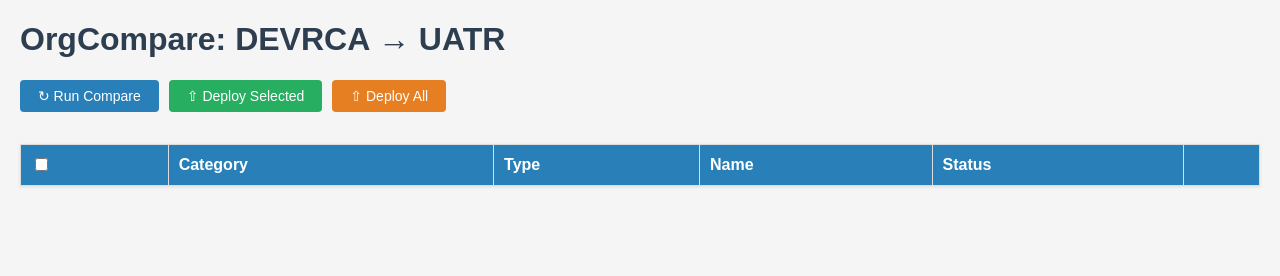
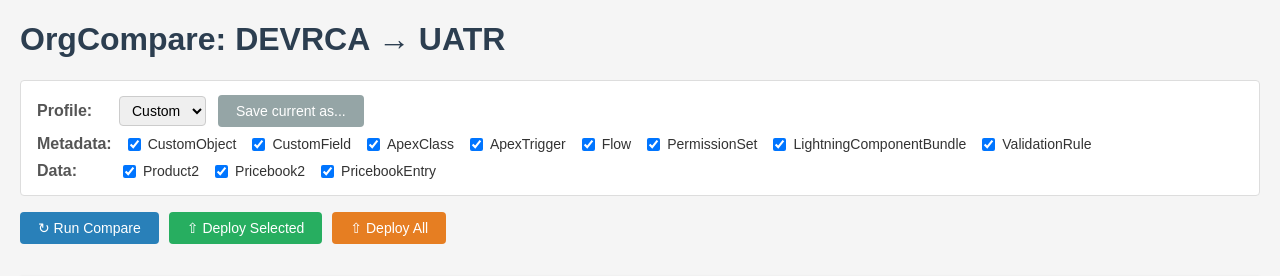
Before and after one commit to tlo300/sfdc.org.compare, a Flask app: page / in a window 1280 px wide. Shown: the top 276 px of the page. Run offline with Flask 3, Linux system fonts and the light colour scheme; lists and menus that the app fills with data are empty.

Commit message:
feat: pre-run selection panel with profile dropdown and checkboxes

```diff
--- a/templates/ui.html
+++ b/templates/ui.html
@@ -11,6 +11,7 @@
     .btn-primary { background: #2980b9; color: white; }
     .btn-success { background: #27ae60; color: white; }
     .btn-warning { background: #e67e22; color: white; }
+    .btn-secondary { background: #95a5a6; color: white; }
     button:hover { opacity: 0.85; }
     table { border-collapse: collapse; width: 100%; background: white; box-shadow: 0 1px 3px rgba(0,0,0,0.1); }
     th, td { border: 1px solid #ddd; padding: 10px; text-align: left; }
@@ -28,10 +29,42 @@
     .summary-bar { display: flex; gap: 20px; margin-bottom: 16px; }
     .summary-card { background: white; padding: 10px 16px; border-radius: 4px; border: 1px solid #ddd; }
     .summary-card span { font-weight: bold; font-size: 18px; }
+    .selection-panel { background: white; border: 1px solid #ddd; border-radius: 4px; padding: 14px 16px; margin-bottom: 16px; }
+    .selection-row { display: flex; align-items: center; gap: 12px; margin-bottom: 8px; flex-wrap: wrap; }
+    .selection-row:last-child { margin-bottom: 0; }
+    .selection-row > label:first-child { min-width: 70px; font-weight: bold; color: #555; }
+    .check-label { display: flex; align-items: center; gap: 4px; font-size: 14px; }
+    select { padding: 5px 8px; border-radius: 4px; border: 1px solid #ccc; font-size: 14px; }
   </style>
 </head>
 <body>
   <h1>OrgCompare: {{ source_org }} → {{ target_org }}</h1>
+
+  <div class="selection-panel">
+    <div class="selection-row">
+      <label>Profile:</label>
+      <select id="profile-select" onchange="applyProfile()">
+        <option value="">Custom</option>
+      </select>
+      <button class="btn-secondary" onclick="saveCurrentProfile()">Save current as...</button>
+    </div>
+    <div class="selection-row">
+      <label>Metadata:</label>
+      {% for type in all_metadata_types %}
+      <label class="check-label">
+        <input type="checkbox" class="meta-check" value="{{ type }}" checked onchange="onSelectionChange()"> {{ type }}
+      </label>
+      {% endfor %}
+    </div>
+    <div class="selection-row">
+      <label>Data:</label>
+      {% for obj in all_data_objects %}
+      <label class="check-label">
+        <input type="checkbox" class="obj-check" value="{{ obj }}" checked onchange="onSelectionChange()"> {{ obj }}
+      </label>
+      {% endfor %}
+    </div>
+  </div>
 
   <div class="toolbar">
     <button class="btn-primary" onclick="runCompare()">&#8635; Run Compare</button>
@@ -81,6 +114,89 @@
   </table>
 
   <script>
+    // --- Profile state ---
+    let profilesData = {};
+
+    async function loadProfilesIntoDropdown() {
+      const res = await fetch('/profiles');
+      const data = await res.json();
+      profilesData = data.profiles || {};
+      const sel = document.getElementById('profile-select');
+      // Remove all options except "Custom"
+      while (sel.options.length > 1) sel.remove(1);
+      for (const name of Object.keys(profilesData).sort()) {
+        const opt = document.createElement('option');
+        opt.value = name;
+        opt.textContent = name;
+        sel.appendChild(opt);
+      }
+    }
+
+    function applyProfile() {
+      const name = document.getElementById('profile-select').value;
+      if (!name) return;
+      const profile = profilesData[name];
+      if (!profile) return;
+      const metaSet = new Set(profile.metadata_types || []);
+      const objSet = new Set(profile.data_objects || []);
+      document.querySelectorAll('.meta-check').forEach(cb => {
+        cb.checked = metaSet.has(cb.value);
+      });
+      document.querySelectorAll('.obj-check').forEach(cb => {
+        cb.checked = objSet.has(cb.value);
+      });
+    }
+
+    function onSelectionChange() {
+      document.getElementById('profile-select').value = '';
+    }
+
+    async function saveCurrentProfile() {
+      const name = prompt('Profile name:');
+      if (!name || !name.trim()) return;
+      const metadata_types = Array.from(document.querySelectorAll('.meta-check:checked')).map(c => c.value);
+      const data_objects = Array.from(document.querySelectorAll('.obj-check:checked')).map(c => c.value);
+      const res = await fetch('/profiles', {
+        method: 'POST',
+        headers: { 'Content-Type': 'application/json' },
+        body: JSON.stringify({ name: name.trim(), metadata_types, data_objects }),
+      });
+      const data = await res.json();
+      if (data.status === 'ok') {
+        await loadProfilesIntoDropdown();
+        document.getElementById('profile-select').value = name.trim();
+        showStatus(`Profile '${name.trim()}' saved.`);
+      } else {
+        showStatus(`Error: ${data.error}`, false);
+      }
+    }
+
+    // --- Compare ---
+    function getSelection() {
+      return {
+        metadata_types: Array.from(document.querySelectorAll('.meta-check:checked')).map(c => c.value),
+        data_objects: Array.from(document.querySelectorAll('.obj-check:checked')).map(c => c.value),
+      };
+    }
+
+    async function runCompare() {
+      const selection = getSelection();
+      showStatus('Running compare — this may take a minute...');
+      const res = await fetch('/api/run-compare', {
+        method: 'POST',
+        headers: { 'Content-Type': 'application/json' },
+        body: JSON.stringify(selection),
+      });
+      const data = await res.json();
+      if (data.status === 'ok') {
+        showStatus(`Compare complete: ${data.total} items. Refreshing...`);
+        setTimeout(() => location.reload(), 1500);
+      } else {
+        showStatus(`Error: ${data.message}`, false);
+      }
+    }
+
+    // --- Deploy ---
     function toggleAll(cb) {
       document.querySelectorAll('.row-check').forEach(c => c.checked = cb.checked);
     }
@@ -98,17 +214,6 @@
         name: c.dataset.name,
         type: c.dataset.type,
       }));
-    }
-    async function runCompare() {
-      showStatus('Running compare — this may take a minute...');
-      const res = await fetch('/api/run-compare', { method: 'POST' });
-      const data = await res.json();
-      if (data.status === 'ok') {
-        showStatus(`Compare complete: ${data.total} items. Refreshing...`);
-        setTimeout(() => location.reload(), 1500);
-      } else {
-        showStatus(`Error: ${data.message}`, false);
-      }
     }
     async function deploySelected() {
       const selected = getSelected();
@@ -129,6 +234,9 @@
       document.querySelectorAll('.row-check').forEach(c => c.checked = true);
       await deploySelected();
     }
+
+    // --- Init ---
+    loadProfilesIntoDropdown();
   </script>
 </body>
 </html>
```
